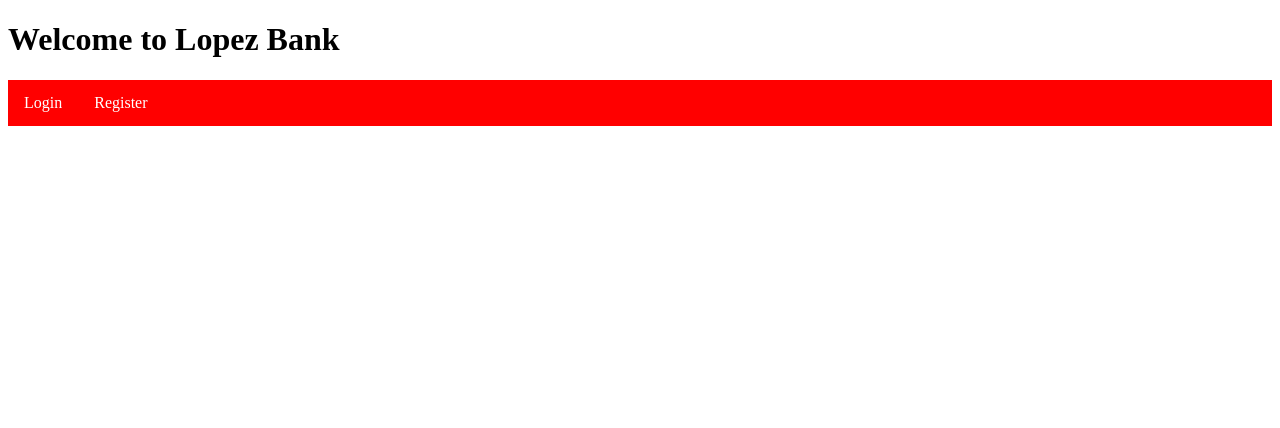
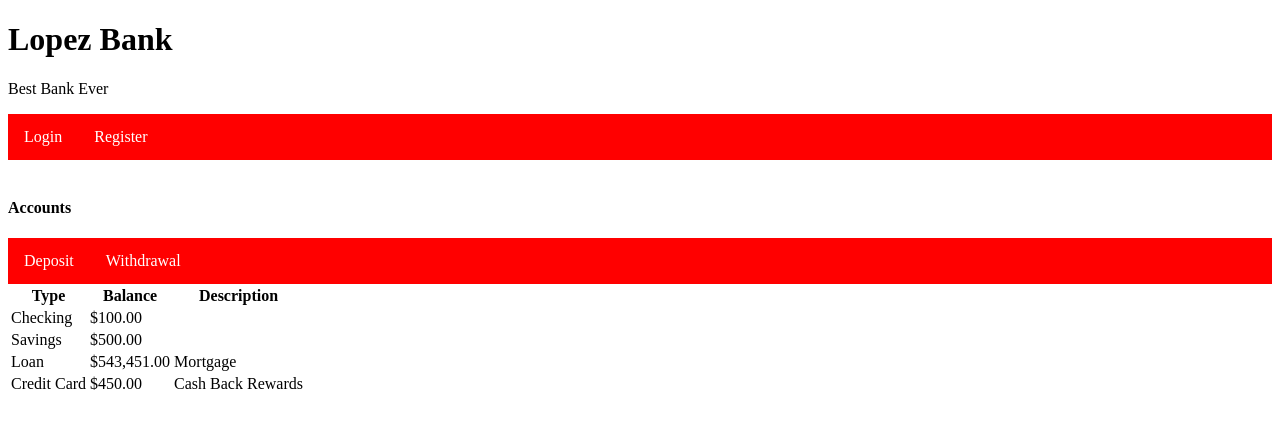
Before and after one commit to dlopez079/ATM-Console, a website: page public/index.html in a window 1280 px wide. Drawn offline with Linux system fonts and the light colour scheme; files whose address does not match are found by name.

Commit message:
Index Modifications. I added a hero to the main page. I adjusted the navigation menu. I added the accounts div.k

```diff
--- a/public/index.html
+++ b/public/index.html
@@ -1,5 +1,6 @@
 <!DOCTYPE html>
 <html lang="en">
+
 <head>
     <meta charset="UTF-8">
     <meta http-equiv="X-UA-Compatible" content="IE=edge">
@@ -9,8 +10,17 @@
     <link rel="stylesheet" type="text/css" href="css/styles.css">
     <script src="js/script.js" type="application/javascript"></script>
 </head>
+
 <body>
-    <h1>Welcome to Lopez Bank</h1>
+
+    <!-- Hero -->
+    <div class="hero-image">
+        <div class="hero-text">
+          <h1>Lopez Bank</h1>
+          <p>Best Bank Ever</p>
+        </div>
+    </div>
+
       <nav>
         <ul>
             <!-- Login and Register account div -->
@@ -28,7 +38,6 @@
     <!-- Dynamic Message -->
     <div id="dynamicMessage"></div>
 
-    <br>
 
     <!-- Register Form -->
     <div id="registerForm">
@@ -68,7 +77,7 @@
         <input type="text" id="pin" name="pin">
 
         <button onclick="loginUser()" type="button">
-                Register
+            Login
         </button>
     </div>
 
@@ -94,6 +103,48 @@
         </button>
     </div>
 
+    <div id="dashboard">
+        <h4>Accounts</h4>
+        <nav>
+            <ul>
+                <!-- Login and Register account div -->
+                <li><a id="login" type="button" onclick="deposit()">Deposit</a></li>
 
+                <!-- A register button for users that do not have a  -->
+                <li><a id="register" onclick="registerNavLink()">Withdrawal</a></li>
+
+            </ul>
+
+        </nav>
+        <table>
+            <tr>
+                <th>Type</th>
+                <th>Balance</th>
+                <th>Description</th>
+            </tr>
+            <tr>
+                <td>Checking</td>
+                <td>$100.00</td>
+                <td></td>
+            </tr>
+            <tr>
+                <td>Savings</td>
+                <td>$500.00</td>
+                <td></td>
+            </tr>
+            <tr>
+                <td>Loan</td>
+                <td>$543,451.00</td>
+                <td>Mortgage</td>
+            </tr>
+            <tr>
+                <td>Credit Card</td>
+                <td>$450.00</td>
+                <td>Cash Back Rewards</td>
+            </tr>
+        </table>
+
+    </div>
 </body>
+
 </html>
```
Lines whose indentation alone changed are shown as unchanged.
